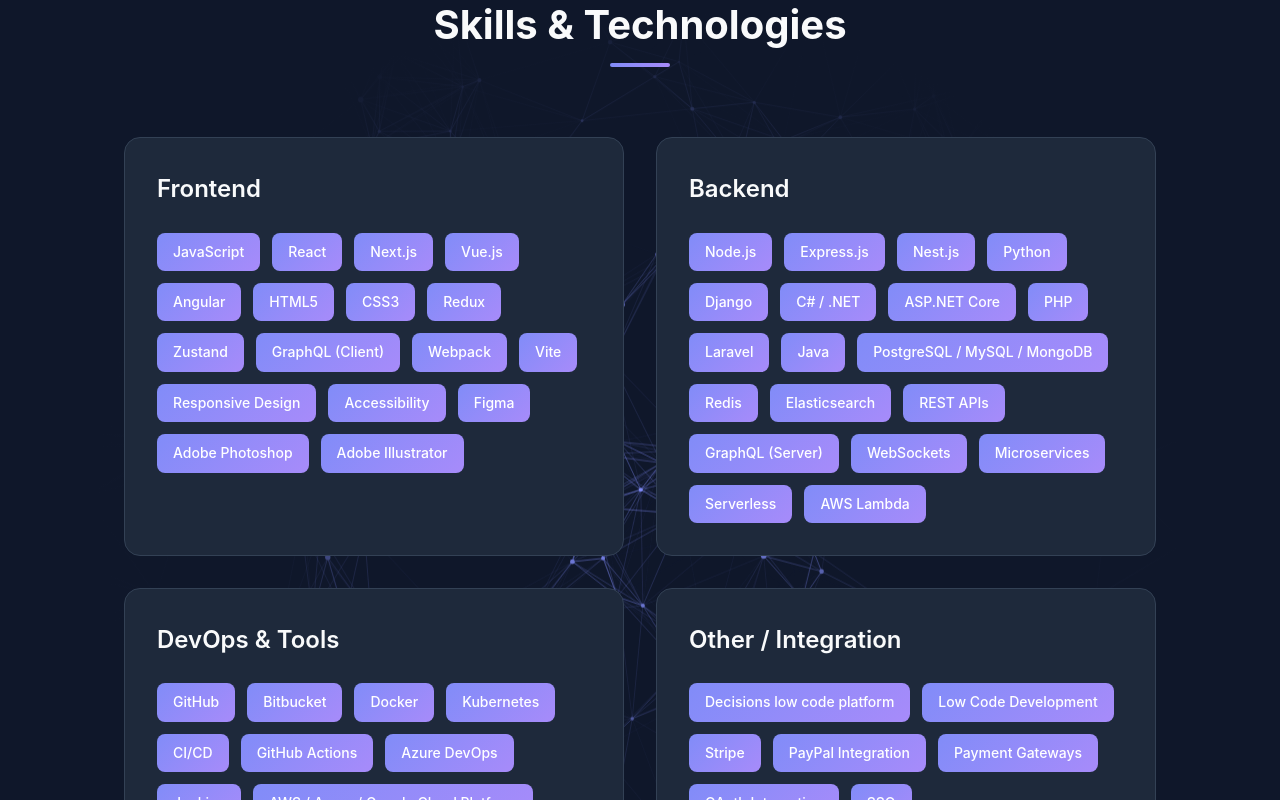
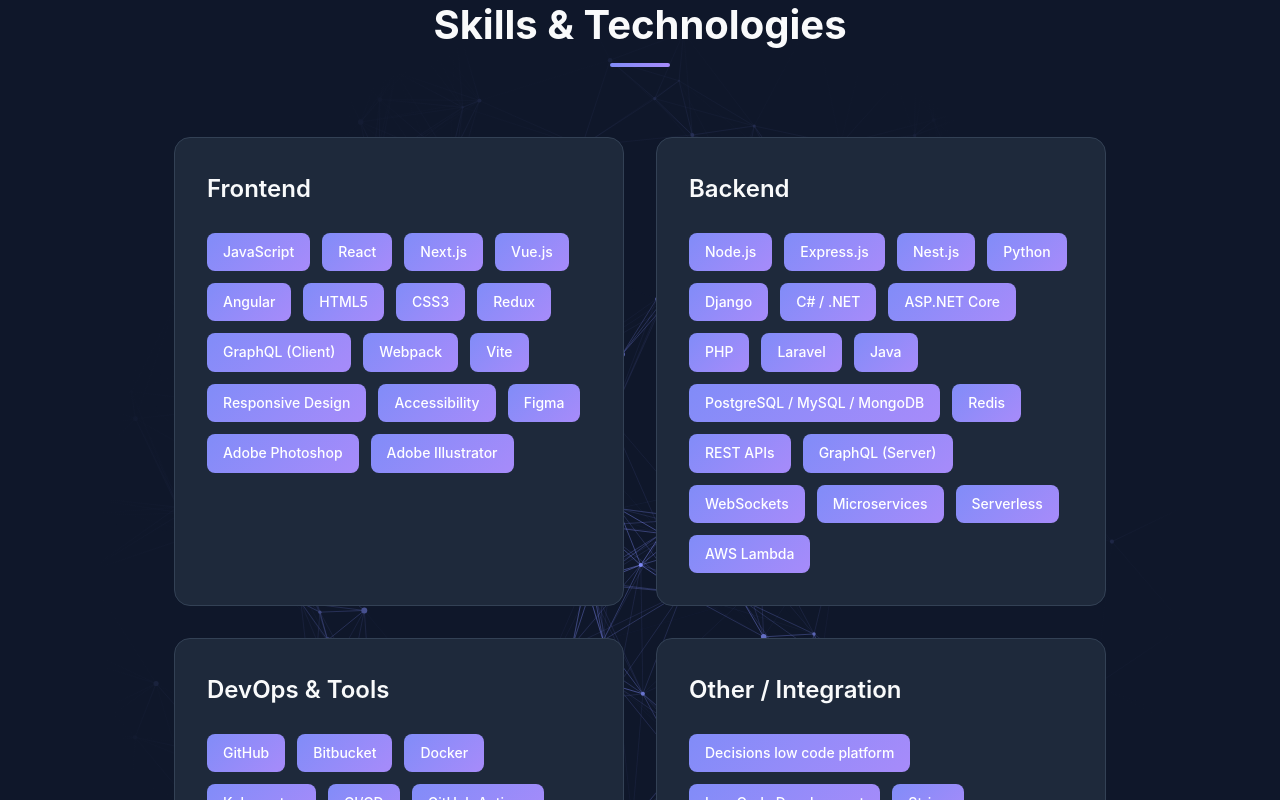
Before and after one commit to jonesmax/2026-portfolio, a React (Vite) app: page / in a window 1280 px wide. Shown: the part 1560-2360 px from the top of the page. Built offline with nearby package versions, Linux system fonts and the light colour scheme.

Commit message:
size update to skill categories

```diff
--- a/src/pages/Home.css
+++ b/src/pages/Home.css
@@ -333,10 +333,12 @@
   justify-content: center;
   align-items: stretch;
   width: 100%;
-  max-width: 1300px;
+  max-width: 1600px;
   margin: 2rem auto 0 auto;
   position: relative;
   z-index: 1;
+  padding: 0 1.5rem;
+  box-sizing: border-box;
 }
 
 .skill-category {
@@ -348,10 +350,10 @@
   position: relative;
   overflow: hidden;
   /* Always same width */
-  flex: 0 0 500px;
-  width: 340px;
-  max-width: 500px;
-  min-width: 340px;
+  flex: 0 0 450px;
+  width: 450px;
+  max-width: 450px;
+  min-width: 280px;
   min-height: 330px;
   box-sizing: border-box;
   margin-left: 0;
@@ -433,7 +435,31 @@
 }
 
 
+@media (max-width: 1200px) {
+  .skills-grid {
+    max-width: 100%;
+  }
+
+  .skill-category {
+    flex: 0 0 calc(33.333% - 1.33rem);
+    width: calc(33.333% - 1.33rem);
+    max-width: calc(33.333% - 1.33rem);
+    min-width: 280px;
+  }
+}
+
 @media (max-width: 968px) {
+  .skills-grid {
+    padding: 0 1rem;
+  }
+
+  .skill-category {
+    flex: 1 1 calc(50% - 1rem);
+    width: calc(50% - 1rem);
+    max-width: calc(50% - 1rem);
+    min-width: 0;
+  }
+
   .hero {
     flex-direction: column;
     text-align: center;
@@ -492,10 +518,15 @@
   .skills-grid {
     grid-template-columns: 1fr;
     gap: 1.5rem;
+    padding: 0 1rem;
   }
 
   .skill-category {
     padding: 1.5rem;
+    flex: 1 1 100%;
+    width: 100%;
+    max-width: 100%;
+    min-width: 0;
   }
 
   .hero-title {
@@ -516,6 +547,17 @@
 }
 
 @media (max-width: 480px) {
+  .skills-grid {
+    padding: 0 0.75rem;
+  }
+
+  .skill-category {
+    flex: 1 1 100%;
+    width: 100%;
+    max-width: 100%;
+    min-width: 0;
+  }
+
   .btn {
     width: 100%;
     text-align: center;
--- a/src/pages/Home.jsx
+++ b/src/pages/Home.jsx
@@ -196,7 +196,6 @@
                 <span className="skill-tag">HTML5</span>
                 <span className="skill-tag">CSS3</span>
                 <span className="skill-tag">Redux</span>
-                <span className="skill-tag">Zustand</span>
                 <span className="skill-tag">GraphQL (Client)</span>
                 <span className="skill-tag">Webpack</span>
                 <span className="skill-tag">Vite</span>
@@ -222,7 +221,6 @@
                 <span className="skill-tag">Java</span>
                 <span className="skill-tag">PostgreSQL / MySQL / MongoDB</span>
                 <span className="skill-tag">Redis</span>
-                <span className="skill-tag">Elasticsearch</span>
                 <span className="skill-tag">REST APIs</span>
                 <span className="skill-tag">GraphQL (Server)</span>
                 <span className="skill-tag">WebSockets</span>
```
